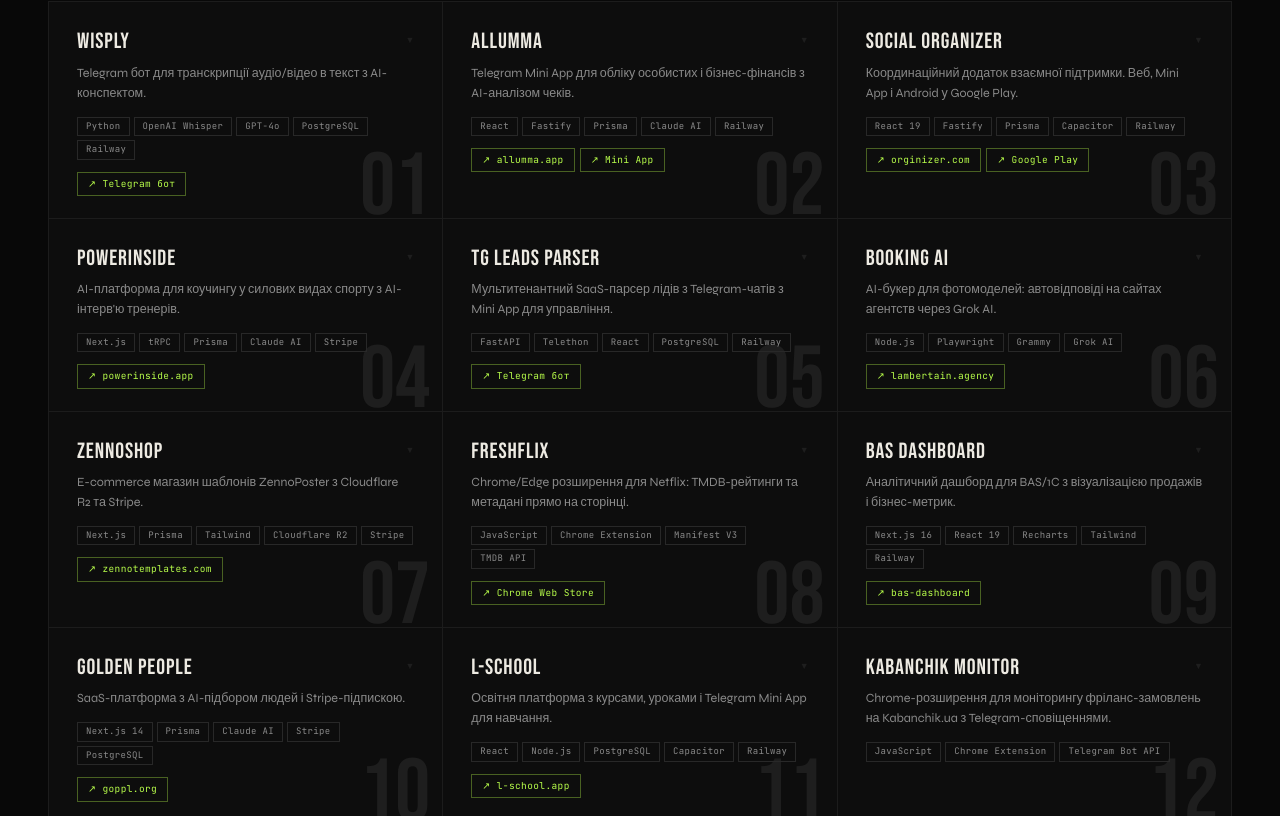
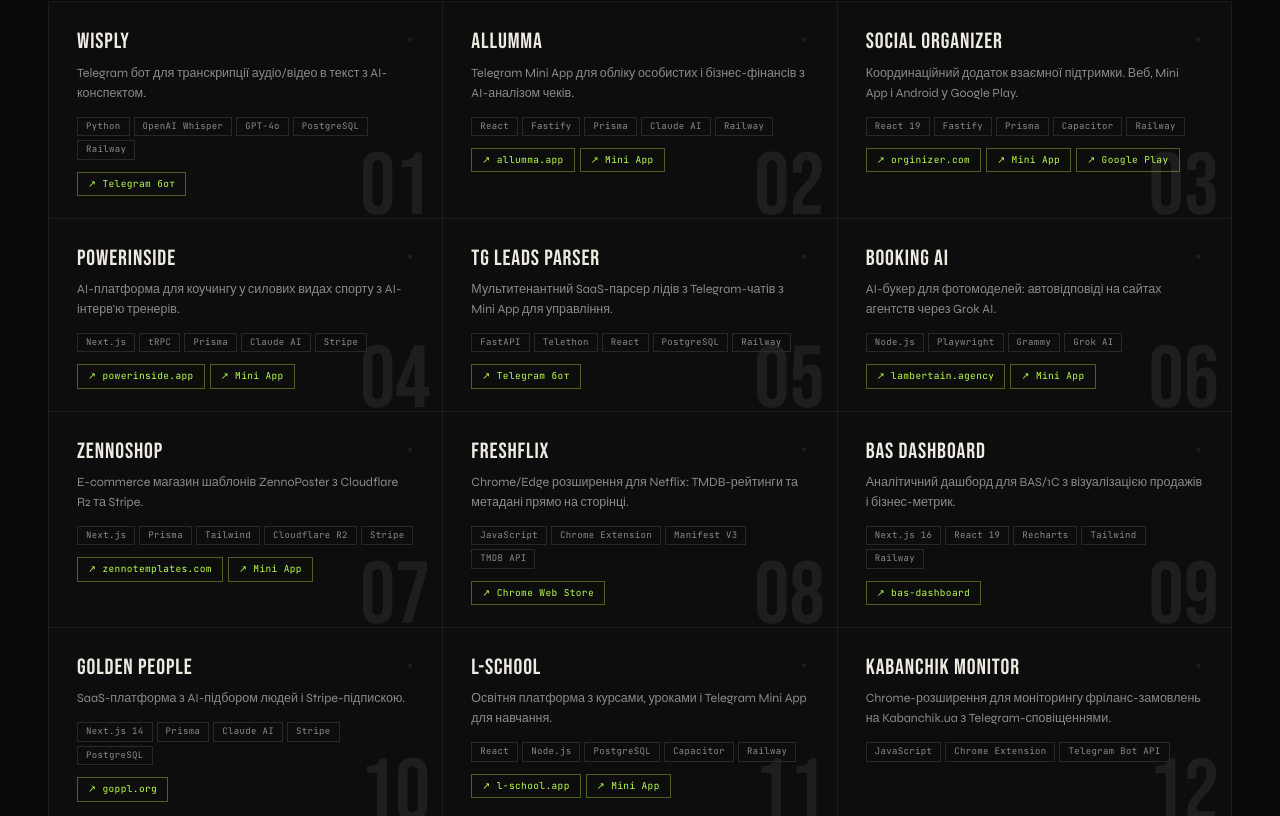
Before and after one commit to Lambertain/lambertain-site, a Next.js app: page / in a window 1280 px wide. Shown: the part 2604-3420 px from the top of the page. Built offline with nearby package versions, Linux system fonts and the light colour scheme.

Commit message:
feat: add mini app bot links for all 8 projects

```diff
--- a/src/data/projects.ts
+++ b/src/data/projects.ts
@@ -45,7 +45,7 @@
     categories: ["telegram", "ai"],
     links: [
       { url: "https://www.allumma.app/", label: "allumma.app" },
-      { url: "https://t.me/allumma_bot", label: "Mini App" },
+      { url: "https://t.me/Allumma_bot", label: "Mini App" },
     ],
     noUrlReason: null,
   },
@@ -58,6 +58,7 @@
     categories: ["web"],
     links: [
       { url: "https://www.orginizer.com/", label: "orginizer.com" },
+      { url: "https://t.me/socialorganizer_bot", label: "Mini App" },
       { url: "https://play.google.com/store/apps/details?id=com.socialorganizer.app", label: "Google Play" },
     ],
     noUrlReason: null,
@@ -71,6 +72,7 @@
     categories: ["ai", "saas"],
     links: [
       { url: "https://powerinside.app/", label: "powerinside.app" },
+      { url: "https://t.me/powerinsideapp_bot", label: "Mini App" },
     ],
     noUrlReason: null,
   },
@@ -95,6 +97,7 @@
     categories: ["ai"],
     links: [
       { url: "https://lambertain.agency", label: "lambertain.agency" },
+      { url: "https://t.me/lambertain_bot", label: "Mini App" },
     ],
     noUrlReason: null,
   },
@@ -107,6 +110,7 @@
     categories: ["web", "saas"],
     links: [
       { url: "https://www.zennotemplates.com/", label: "zennotemplates.com" },
+      { url: "https://t.me/zennotemplates_bot", label: "Mini App" },
     ],
     noUrlReason: null,
   },
@@ -155,6 +159,7 @@
     categories: ["web", "saas"],
     links: [
       { url: "https://www.l-school.app/", label: "l-school.app" },
+      { url: "https://t.me/L_School_bot", label: "Mini App" },
     ],
     noUrlReason: null,
   },
@@ -187,6 +192,7 @@
     categories: ["web", "saas"],
     links: [
       { url: "https://www.patternshift.app/", label: "patternshift.app" },
+      { url: "https://t.me/Pattern_shift_bot", label: "Mini App" },
     ],
     noUrlReason: null,
   },
```
